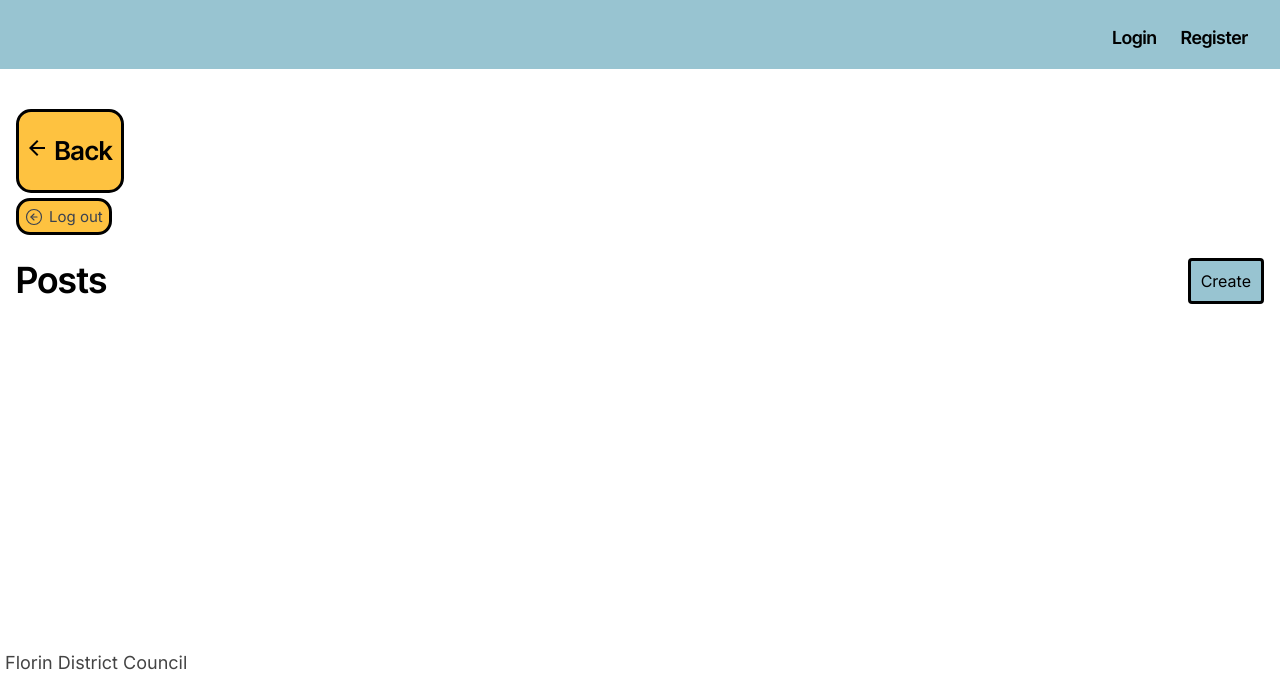
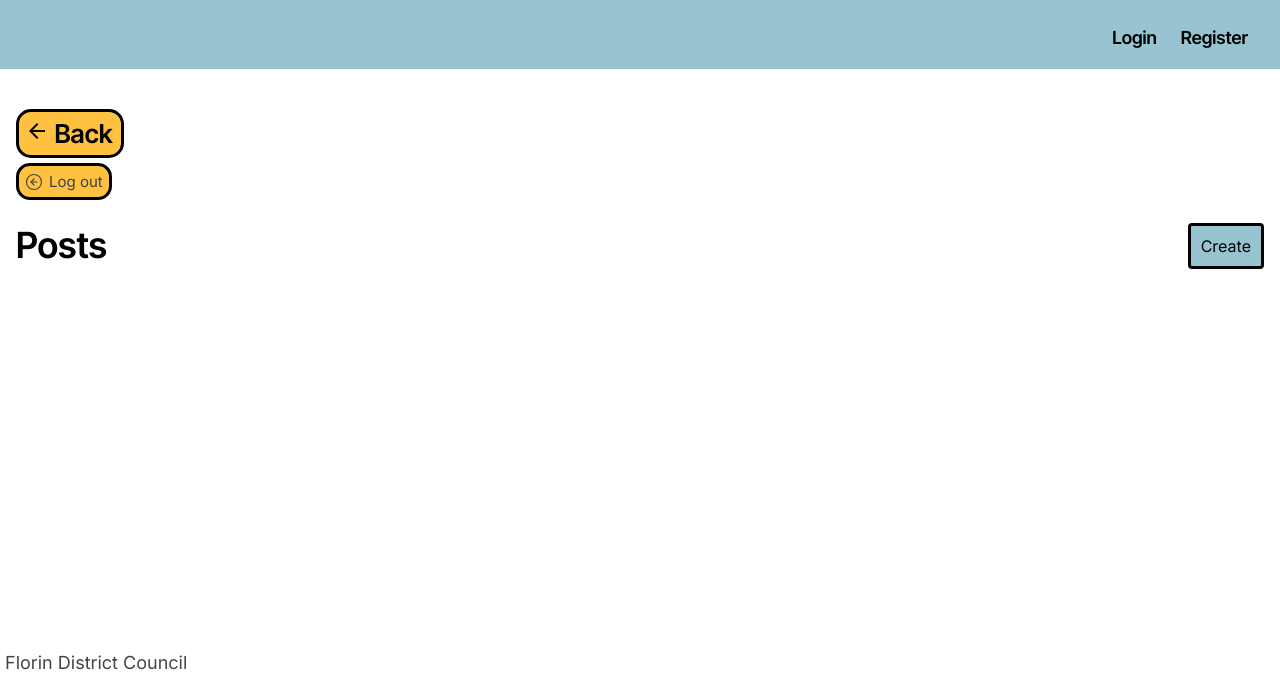
Before and after one commit to pockche123/reddy22_client, a website: page board.html in a window 1280 px wide. Shown: the part 117-800 px from the top of the page. Drawn offline with nearby package versions, Linux system fonts and the light colour scheme; no server answers.

Commit message:
fix marg issue on back btn forum

```diff
--- a/static/css/board.css
+++ b/static/css/board.css
@@ -207,6 +207,10 @@ h2{
   transition: transform 0.2s;
 }
 
+#backBtn2 h1{
+  margin: 0;
+}
+
 .btn-secondary:hover {
   transform: scale(1.03);
   cursor: pointer;
```
